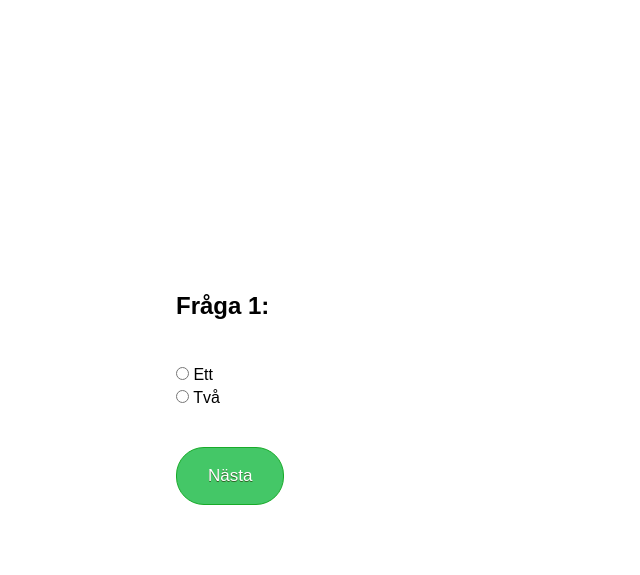
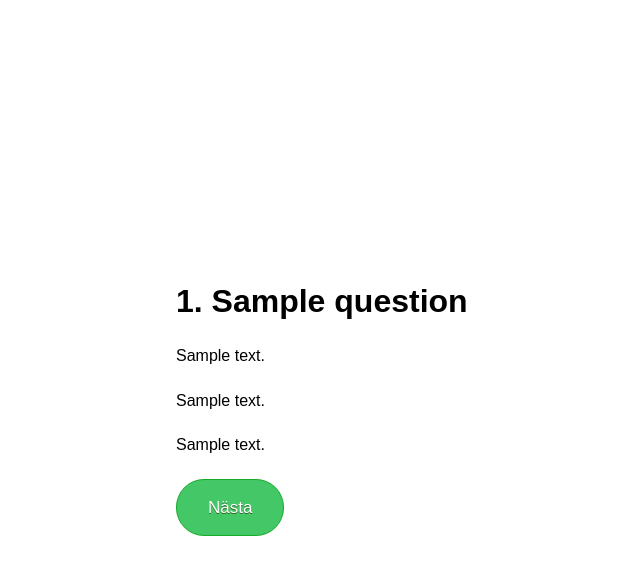
Before and after one commit to swiaiucs/quizsite, a Django app: template quiz/templates/quiz/question.html in a window 1280 px wide. Shown: the top 575 px of the page, without its empty margins (214-854 px from the left). Run offline with Django 3.2, Linux system fonts and the light colour scheme; the template is opened without the code that fills it: most values are stand-ins (such as "Sample title", 1, 10 or a date in 2020); some libraries are stand-ins or nearby versions.

Commit message:
questions

```diff
--- a/quiz/templates/quiz/question.html
+++ b/quiz/templates/quiz/question.html
@@ -20,15 +20,10 @@
 
 
 
-				<h2>Fråga 1:</h2>
-<p>
-	<form>
-<input type="radio" name="one" value="ett"> Ett
-<br>
-<input type="radio" name="one" value="två"> Två
-</form>
-
-	</p>
+				<h1>{{ question_number }}. {{ question }}</h1>
+	<p>{{ answer1 }}</p>
+	<p>{{ answer2 }}</p>
+	<p>{{ answer3 }}</p>
 
 <p>
 <a href="question.html" class="MyButton">Nästa</a>
--- a/quizsite/urls.py
+++ b/quizsite/urls.py
@@ -28,6 +28,6 @@ from quiz import views
 urlpatterns = [
 	url("^$", views.startpage),
 	url(r"^quiz/([a-z-]+)/$", views.quiz),
-	url(r"^quiz/[a-z-]+/question/[0-9]/$", views.question),
+	url(r"^quiz/([a-z-]+)/question/[0-9]/$", views.question),
 	url(r"^quiz/[a-z-]+/completed/$", views.completed),
 ]
```
